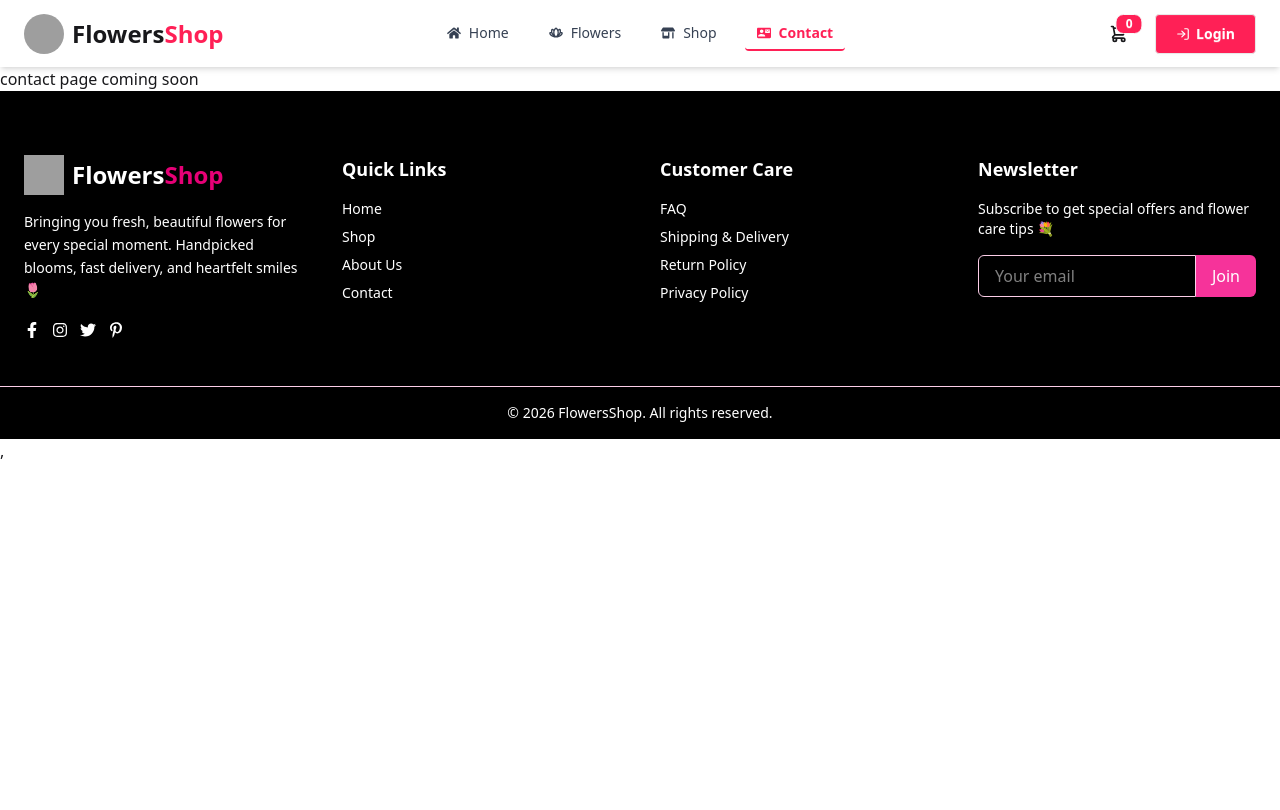
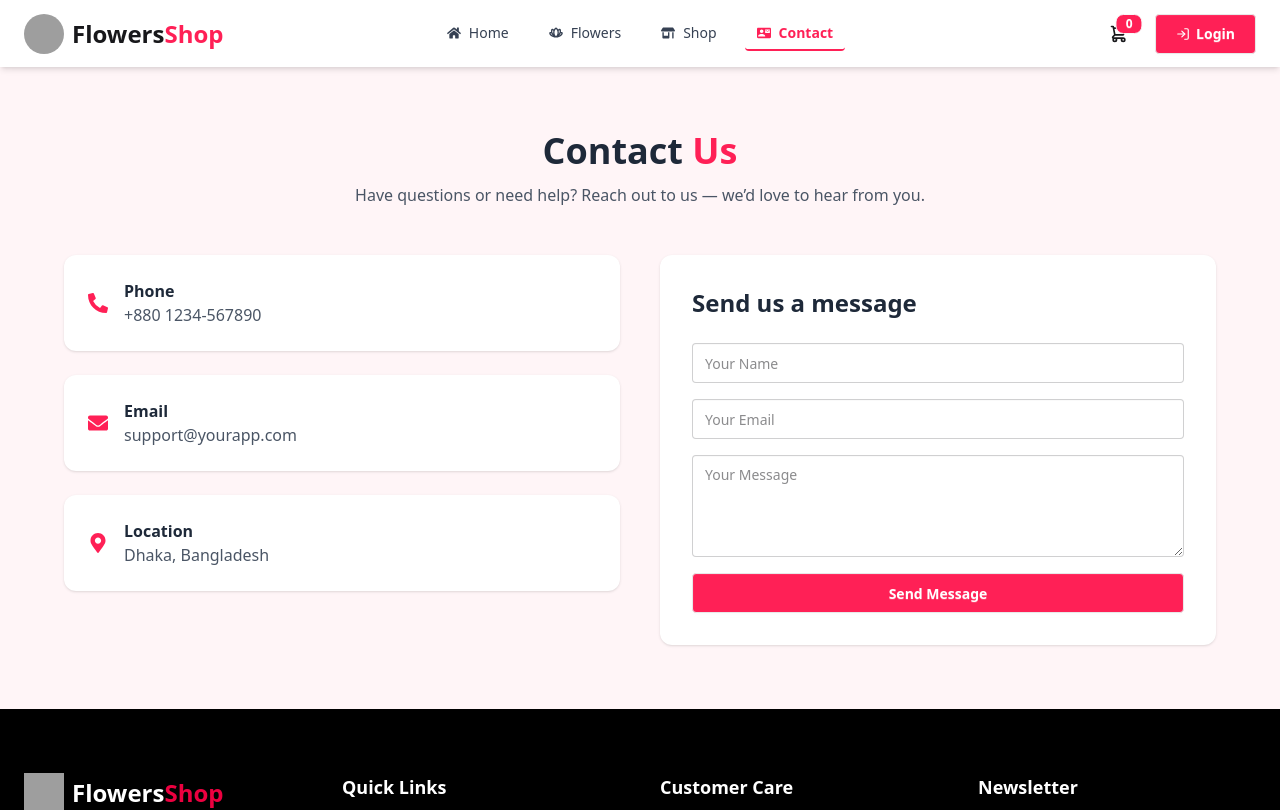
Before and after one commit to mohammademon393/Flowers-Shop, a React (Vite) app: page /contact in a window 1280 px wide. Shown: the top 810 px of the page. Built offline with nearby package versions, Linux system fonts and the light colour scheme; grey boxes are pictures that could not be loaded.

Commit message:
update footer

```diff
--- a/src/Components/Footer/Footer.jsx
+++ b/src/Components/Footer/Footer.jsx
@@ -20,13 +20,13 @@ const Footer = () => {
               className="w-10 h-10"
             />
             <span>
-              Flowers<span className="text-pink-600">Shop</span>
+              Flowers<span className="text-rose-600">Shop</span>
             </span>
           </Link>
 
           <p className="mt-4 text-sm leading-relaxed max-w-xs">
             Bringing you fresh, beautiful flowers for every special moment.
-            Handpicked blooms, fast delivery, and heartfelt smiles 🌷
+            Handpicked blooms, fast delivery, and heartfelt smiles guaranteed.
           </p>
 
           <div className="flex gap-3 mt-5">
@@ -87,15 +87,15 @@ const Footer = () => {
         <div>
           <h3 className="font-semibold text-lg mb-4">Newsletter</h3>
           <p className="text-sm mb-4">
-            Subscribe to get special offers and flower care tips 💐
+            Subscribe to get special offers and flower care tips delivered to your inbox!
           </p>
           <div className="flex">
             <input
               type="email"
               placeholder="Your email"
-              className="w-full px-4 py-2 rounded-l-md border border-pink-200 focus:outline-none"
+              className="w-full px-4 py-2 rounded-l-md border border-rose-200 focus:outline-none"
             />
-            <button className="bg-pink-500 hover:bg-pink-600 text-white px-4 rounded-r-md transition">
+            <button className="bg-rose-500 hover:bg-rose-600 text-white px-4 rounded-r-md transition">
               Join
             </button>
           </div>
@@ -103,7 +103,7 @@ const Footer = () => {
       </div>
 
       {/* Bottom */}
-      <div className="mt-12 border-t border-pink-200 py-4 text-center text-sm">
+      <div className="mt-12 border-t border-rose-200 py-4 text-center text-sm">
         © {new Date().getFullYear()} FlowersShop. All rights reserved.
       </div>
     </footer>
--- a/src/Pages/Contact/Contact.jsx
+++ b/src/Pages/Contact/Contact.jsx
@@ -1,11 +1,88 @@
-import React from 'react';
+import { FaPhoneAlt, FaEnvelope, FaMapMarkerAlt } from "react-icons/fa";
 
 const Contact = () => {
-    return (
-        <div>
-            contact page coming soon
+  return (
+    <section className="bg-[#FFF5F7] py-16 px-4">
+      <div className="max-w-6xl mx-auto">
+        {/* Header */}
+        <div className="text-center mb-12">
+          <h1 className="text-4xl font-bold text-gray-800">
+            Contact <span className="text-rose-500">Us</span>
+          </h1>
+          <p className="mt-3 text-gray-600 max-w-xl mx-auto">
+            Have questions or need help? Reach out to us — we’d love to hear
+            from you.
+          </p>
         </div>
-    );
+
+        <div className="grid grid-cols-1 md:grid-cols-2 gap-10">
+          {/* Contact Info */}
+          <div className="space-y-6">
+            <div className="bg-white p-6 rounded-xl shadow flex items-center gap-4">
+              <FaPhoneAlt className="text-rose-500 text-xl" />
+              <div>
+                <h4 className="font-semibold text-gray-800">Phone</h4>
+                <p className="text-gray-600">+880 1234-567890</p>
+              </div>
+            </div>
+
+            <div className="bg-white p-6 rounded-xl shadow flex items-center gap-4">
+              <FaEnvelope className="text-rose-500 text-xl" />
+              <div>
+                <h4 className="font-semibold text-gray-800">Email</h4>
+                <p className="text-gray-600">support@yourapp.com</p>
+              </div>
+            </div>
+
+            <div className="bg-white p-6 rounded-xl shadow flex items-center gap-4">
+              <FaMapMarkerAlt className="text-rose-500 text-xl" />
+              <div>
+                <h4 className="font-semibold text-gray-800">Location</h4>
+                <p className="text-gray-600">Dhaka, Bangladesh</p>
+              </div>
+            </div>
+          </div>
+
+          {/* Contact Form */}
+          <div className="bg-white p-8 rounded-xl shadow">
+            <h3 className="text-2xl font-semibold mb-6 text-gray-800">
+              Send us a message
+            </h3>
+
+            <form className="space-y-4">
+              <input
+                type="text"
+                placeholder="Your Name"
+                className="input input-bordered w-full focus:border-rose-500"
+                required
+              />
+
+              <input
+                type="email"
+                placeholder="Your Email"
+                className="input input-bordered w-full focus:border-rose-500"
+                required
+              />
+
+              <textarea
+                placeholder="Your Message"
+                rows="4"
+                className="textarea textarea-bordered w-full focus:border-rose-500"
+                required
+              ></textarea>
+
+              <button
+                type="submit"
+                className="btn w-full bg-rose-500 hover:bg-rose-600 text-white"
+              >
+                Send Message
+              </button>
+            </form>
+          </div>
+        </div>
+      </div>
+    </section>
+  );
 };
 
 export default Contact;
```
